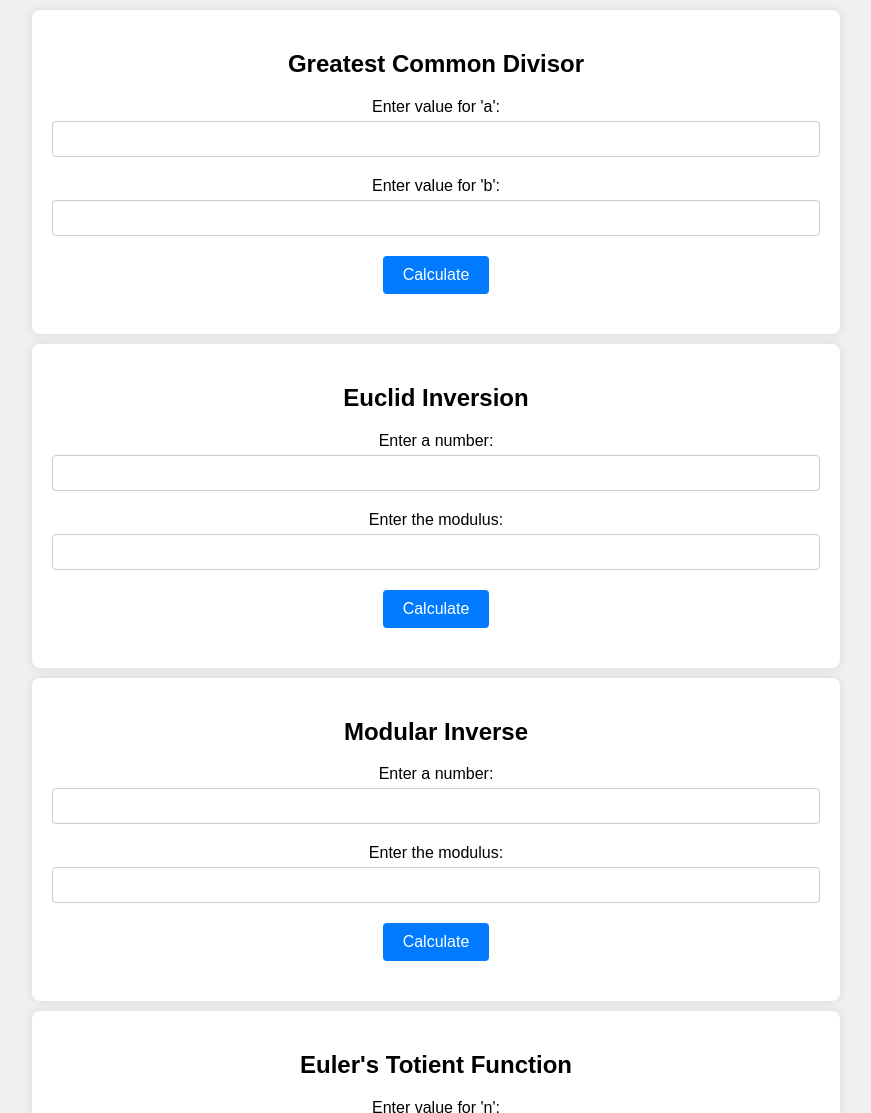
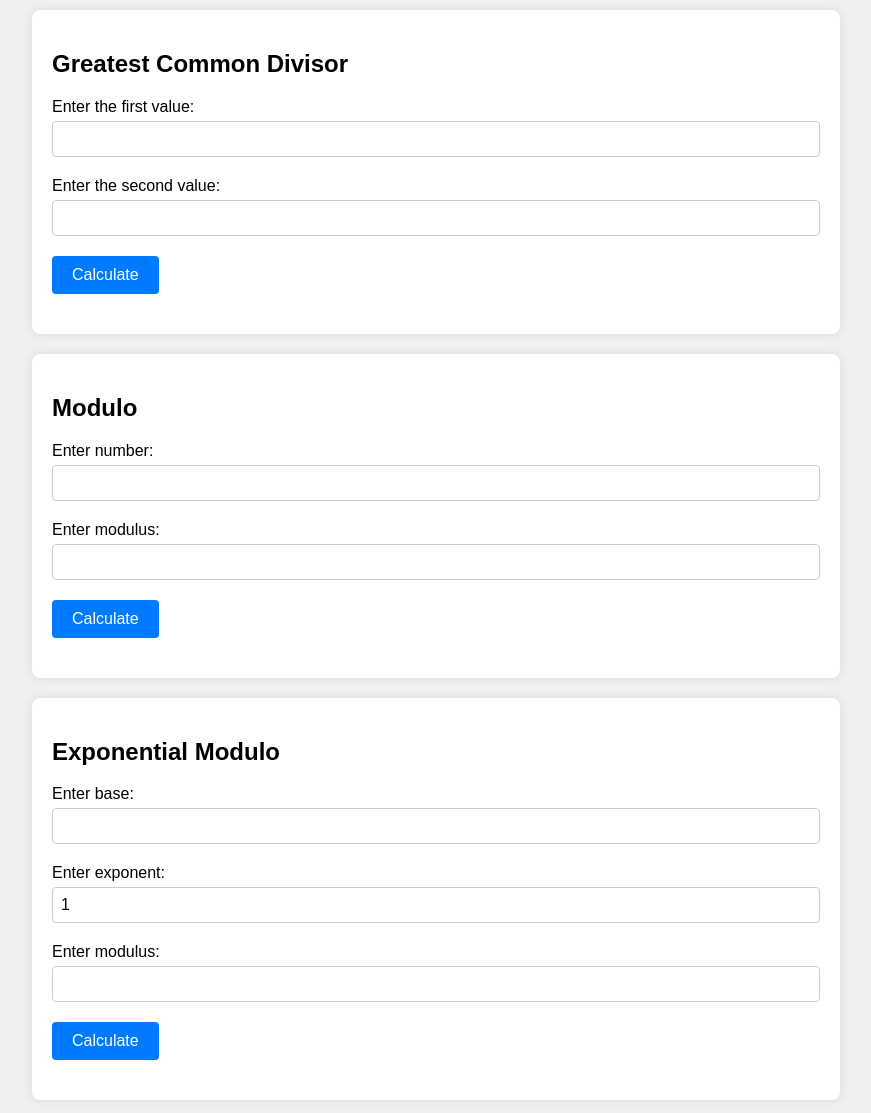
Before and after one commit to kitakeyos2003/MathModSolver, a plain HTML site: page index.html in a window 1280 px wide. Shown: the top 1113 px of the page, without its empty margins (204-1075 px from the left). Drawn offline with Linux system fonts and the light colour scheme.

Commit message:
fix: change style

```diff
--- a/index.html
+++ b/index.html
@@ -12,6 +12,10 @@
             padding: 0;
             height: 100vh;
             background-color: #f0f0f0;
+            display: flex;
+            flex-wrap: wrap;
+            justify-content: center;
+            align-items: center;
         }
 
         .container {
@@ -19,9 +23,10 @@
             padding: 20px;
             border-radius: 8px;
             box-shadow: 0 0 10px rgba(0, 0, 0, 0.1);
-            text-align: center;
+            text-align: justify;
+            width: 60%;
+            max-width: 800px;
             margin: 10px auto;
-            width: 60%;
         }
 
         .input-group {
@@ -86,15 +91,47 @@
     <div class="container">
         <h2>Greatest Common Divisor</h2>
         <div class="input-group">
-            <label for="gcdA">Enter value for 'a':</label>
+            <label for="gcdA">Enter the first value:</label>
             <input type="number" id="gcdA">
         </div>
         <div class="input-group">
-            <label for="gcdB">Enter value for 'b':</label>
+            <label for="gcdB">Enter the second value:</label>
             <input type="number" id="gcdB">
         </div>
         <button onclick="calculateGCD()">Calculate</button>
         <div class="result" id="resultGCD"></div>
+    </div>
+
+    <div class="container">
+        <h2>Modulo</h2>
+        <div class="input-group">
+            <label for="modNumber">Enter number:</label>
+            <input type="number" id="modNumber">
+        </div>
+        <div class="input-group">
+            <label for="modModulus">Enter modulus:</label>
+            <input type="number" id="modModulus">
+        </div>
+        <button onclick="calculateMod()">Calculate</button>
+        <div class="result" id="resultMod"></div>
+    </div>
+
+    <div class="container">
+        <h2>Exponential Modulo</h2>
+        <div class="input-group">
+            <label for="expBase">Enter base:</label>
+            <input type="number" id="expBase">
+        </div>
+        <div class="input-group">
+            <label for="expExponent">Enter exponent:</label>
+            <input type="number" id="expExponent" value="1">
+        </div>
+        <div class="input-group">
+            <label for="expModulus">Enter modulus:</label>
+            <input type="number" id="expModulus">
+        </div>
+        <button onclick="calculateExpMod()">Calculate</button>
+        <div class="result" id="resultExpMod"></div>
     </div>
 
     <div class="container">
@@ -216,8 +253,8 @@
             let M3 = M / m3;
 
             let result = (a1 * modInverse(M1, m1) * M1 +
-                          a2 * modInverse(M2, m2) * M2 +
-                          a3 * modInverse(M3, m3) * M3) % M;
+                a2 * modInverse(M2, m2) * M2 +
+                a3 * modInverse(M3, m3) * M3) % M;
 
             document.getElementById("resultCRT").innerText = "Solution: " + result;
         }
```
